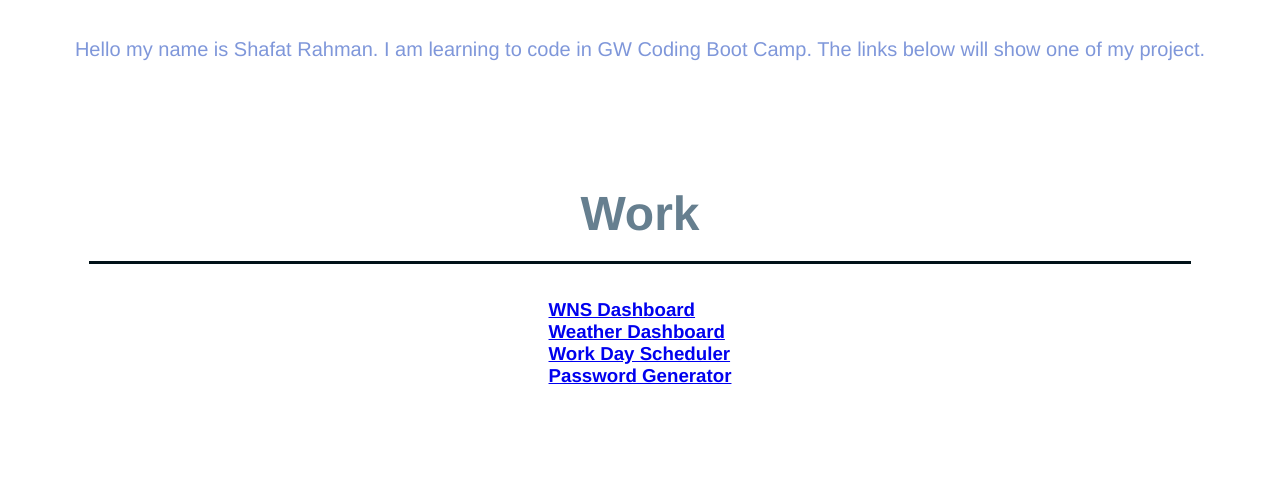
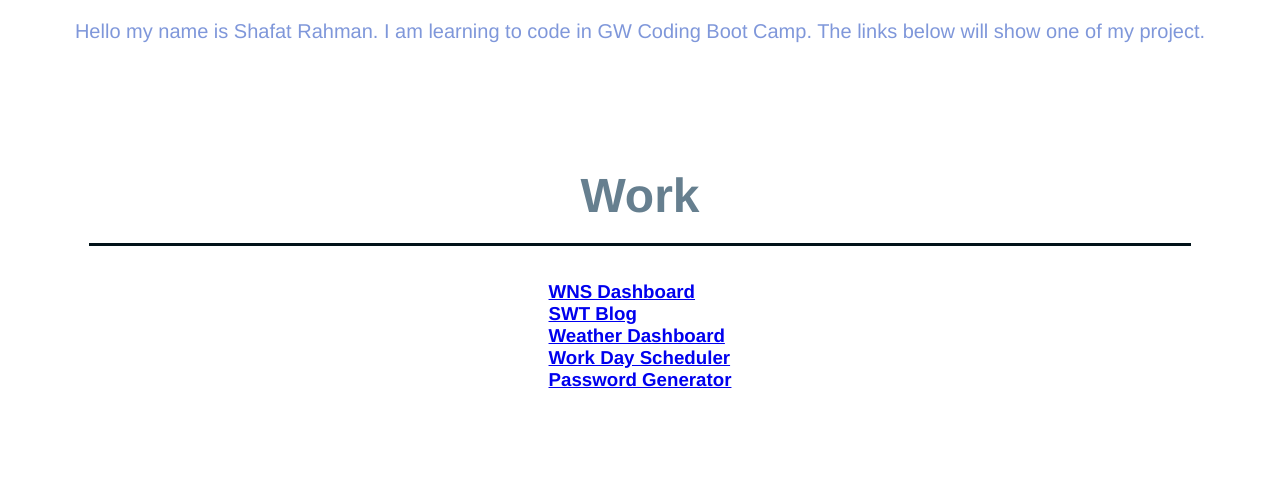
Before and after one commit to srahman9/Portfolio, a plain HTML site: page index.html in a window 1280 px wide. Shown: the part 574-1078 px from the top of the page. Drawn offline with Linux system fonts and the light colour scheme.

Commit message:
updated with project 2

```diff
--- a/index.html
+++ b/index.html
@@ -29,7 +29,7 @@
         </ul>
       </nav>
     </header>
-    <!-- end navigation -->0
+    <!-- end navigation -->
 
     <!-- hero/jumbotron -->
     <section class="hero">
@@ -61,7 +61,11 @@
             <div>
               <h3>WNS Dashboard</h3>
             </div>
-
+          </a>
+          <a  id='swtProj'href='https://github.com/srahman9/SWT-blog.git'target="_blank">
+            <div>
+              <h3>SWT Blog</h3>
+            </div>
           </a>
           <a  id='weatherProj'href='https://srahman9.github.io/weather-dashboard/' target="_blank">
             <div>
```
